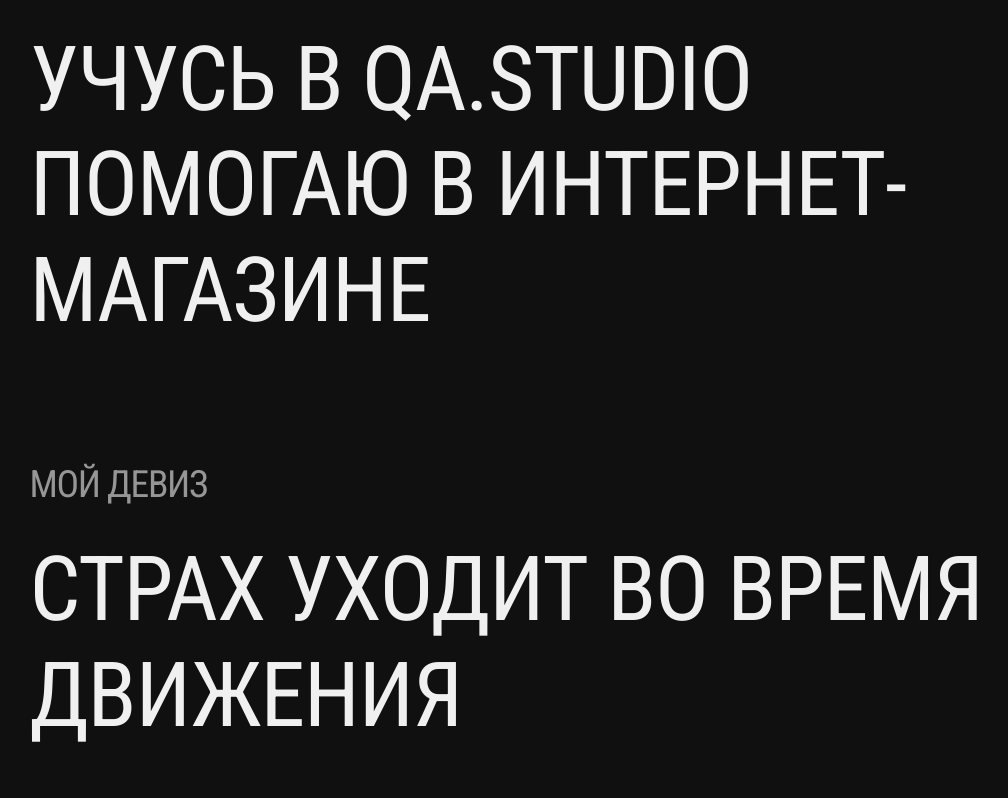
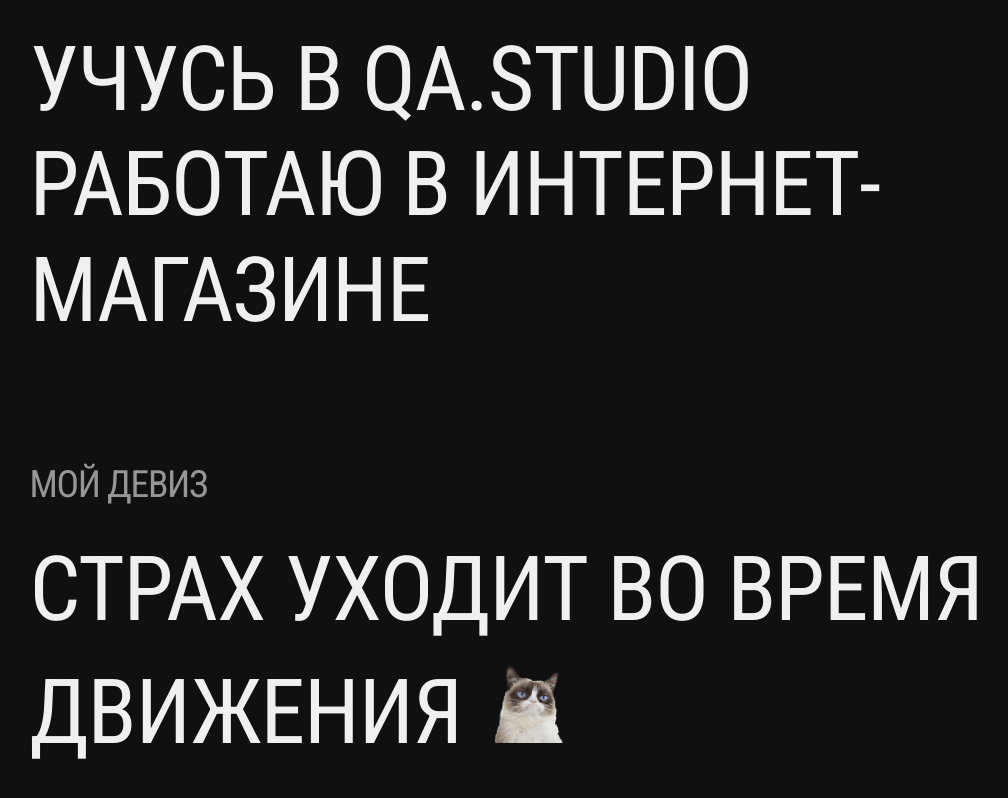
Before and after one commit to Bernadettta/-HTML-CSS, a plain HTML site: page index.html in a window 1280 px wide. Shown: the part 980-1778 px from the top of the page, without its empty margins (33-1041 px from the left). Drawn offline with Linux system fonts and the light colour scheme.

Commit message:
изменила слово помогаю

```diff
--- a/index.html
+++ b/index.html
@@ -54,7 +54,7 @@
           href="https://oboida.ru/"
           target="_blank"
         >
-          помогаю в интернет-магазине
+          работаю в интернет-магазине
         </a>
     </div>
 
@@ -62,6 +62,7 @@
     <div class="block-title">мой девиз</div>
      <div class="entry">
         <a> СТРАХ УХОДИТ ВО ВРЕМЯ ДВИЖЕНИЯ </a>
+        <img src="cat_PNG50498.png" height="100" width="100">
       </div>
   </body>
 </html>
```
Also changed, not shown: cat_PNG50498.png (added).
